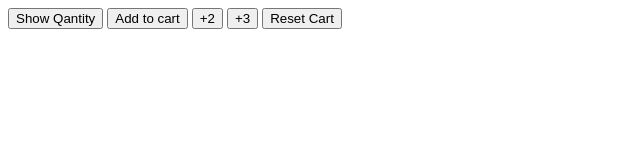
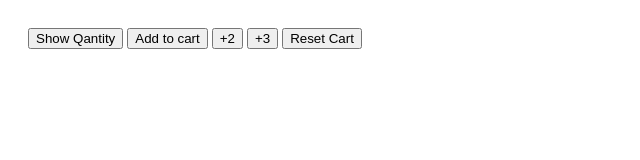
Before and after one commit to chidimmah/Jsytube, a plain HTML site: page index.html in a window 1280 px wide. Shown: the whole page, without its empty margins (0-640 px from the left). Drawn offline with Linux system fonts and the light colour scheme.

Commit message:
style update

```diff
--- a/index.html
+++ b/index.html
@@ -4,8 +4,10 @@
     <meta charset="UTF-8">
     <meta name="viewport" content="width=device-width, initial-scale=1.0">
     <title>Javascript</title>
+    <link rel="stylesheet" href="style.css">
 </head>
 <body>
+    <div class="text">
   <button>
     Show Qantity
   </button>
@@ -21,5 +23,6 @@
   <button>
     Reset Cart
   </button>
+  </div>
 </body>
 </html>
--- /dev/null
+++ b/style.css
@@ -0,0 +1,3 @@
+.text{
+    padding: 20px;
+}
```
